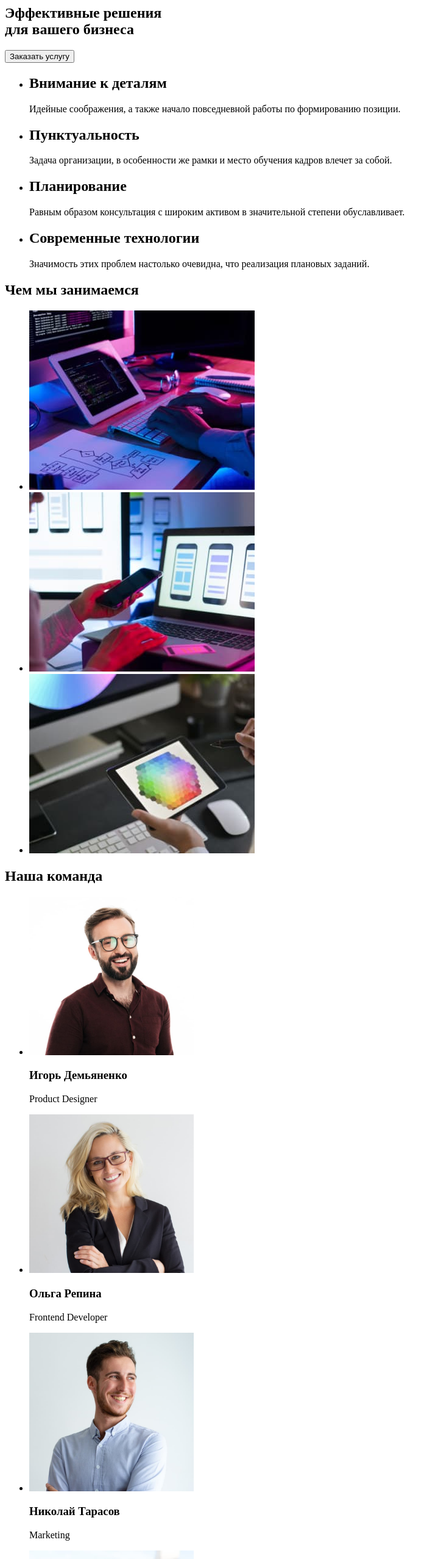
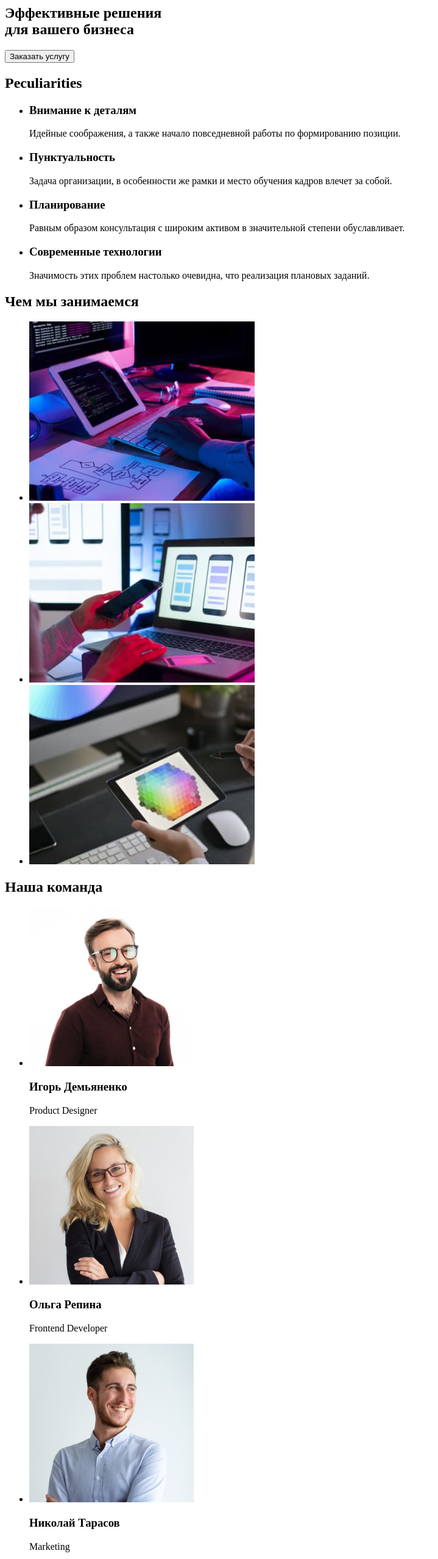
Before and after one commit to OlgaLisnychuk/goit-markup-hw-01, a plain HTML site: page index.html in a window 1280 px wide. Shown: the part 160-2716 px from the top of the page at 61% size, without its empty margins (0-719 px from the left). Drawn offline with Linux system fonts and the light colour scheme.

Commit message:
Коригування 2 ДЗ1 04.04.22

```diff
--- a/index.html
+++ b/index.html
@@ -29,34 +29,34 @@
             </ul>
 
     </header>
-
+    <main>
         <!--hero-->
         <section>
             <h1>Эффективные решения <br> для вашего бизнеса</h1>
             <button type="button">Заказать услугу</button>
         </section>
 
-    <main>
         <!--peculiarities-->
         <section>
+            <h2>Peculiarities</h2>
             <ul>
                 <li>
-                    <h2>Внимание к деталям</h2>
+                    <h3>Внимание к деталям</h3>
                     <p>Идейные соображения, а также начало повседневной работы по формированию позиции.
                         </p>
                 </li>
                 <li>
-                    <h2>Пунктуальность</h2>
+                    <h3>Пунктуальность</h3>
                     <p>Задача организации, в особенности же рамки и место обучения кадров влечет за собой.
                         </p>
                 </li>
                 <li>
-                    <h2>Планирование</h2>
+                    <h3>Планирование</h3>
                     <p>Равным образом консультация с широким активом в значительной степени обуславливает.
                         </p>
                 </li>
                 <li>
-                    <h2>Современные технологии</h2>
+                    <h3>Современные технологии</h3>
                     <p>Значимость этих проблем настолько очевидна, что реализация плановых заданий.
                         </p>
                 </li>
@@ -80,14 +80,14 @@
             <ul>
                 <!--igor-->
                 <li>
-                    <a href=""><img src="./images/img4.jpg" alt="Фото Игоря" width="270" height="260"></a>
+                    <img src="./images/img4.jpg" alt="Фото Игоря" width="270" height="260">
                     <h3>Игорь Демьяненко</h3>
                     <p>Product Designer</p>
                 </li>
                 <!--olha-->
                 <li>
 
-                    <a href=""><img src="./images/img5.jpg" alt="Фото Ольги" width="270" height="260"></a>
+                    <img src="./images/img5.jpg" alt="Фото Ольги" width="270" height="260">
                     <h3>Ольга Репина</h3>
                     <p>Frontend Developer</p>
 
@@ -95,7 +95,7 @@
                 <!--nicolay-->
                 <li>
 
-                    <a href=""><img src="./images/img6.jpg" alt="Фото Николая" width="270" height="260"></a>
+                    <img src="./images/img6.jpg" alt="Фото Николая" width="270" height="260">
                     <h3>Николай Тарасов</h3>
                     <p>Marketing</p>
 
@@ -103,7 +103,7 @@
                 <!--michael-->
                 <li>
 
-                    <a href=""><img src="./images/img7.jpg" alt="Фото Михаила" width="270" height="260" ></a>
+                    <img src="./images/img7.jpg" alt="Фото Михаила" width="270" height="260" >
                     <h3>Михаил Ермаков</h3>
                     <p>UI Designer</p>
 
@@ -119,7 +119,7 @@
      <a href="" >WebStudio</a>
      <address>
         <ul>
-            <li> <a href="" target="_blank" rel="">
+            <li> <a href="https://www.google.com.ua/maps/place/%D0%BF%D0%BB.+%D0%9B%D0%B5%D1%81%D0%B8+%D0%A3%D0%BA%D1%80%D0%B0%D0%B8%D0%BD%D0%BA%D0%B8,+1,+%D0%9A%D0%B8%D0%B5%D0%B2,+01196/@50.4265807,30.5361971,17z/data=!4m13!1m7!3m6!1s0x40d4cf0e033ecbe9:0x57a4dffefec77da0!2z0LHRg9C7LiDQm9C10YHQuCDQo9C60YDQsNC40L3QutC4LCAyNiwg0JrQuNC10LIsIDAyMDAw!3b1!8m2!3d50.4265807!4d30.5383858!3m4!1s0x40d4cf0dd5988f79:0x98046d52ebc98562!8m2!3d50.4280326!4d30.5413613?hl=ru" target="_blank" rel="noreferrer noopener">
                 г. Киев, пр-т Леси Украинки, 26
             </a></li>
             <li> <a href="mailto:info@example.com">info@example.com</a></li>
```
